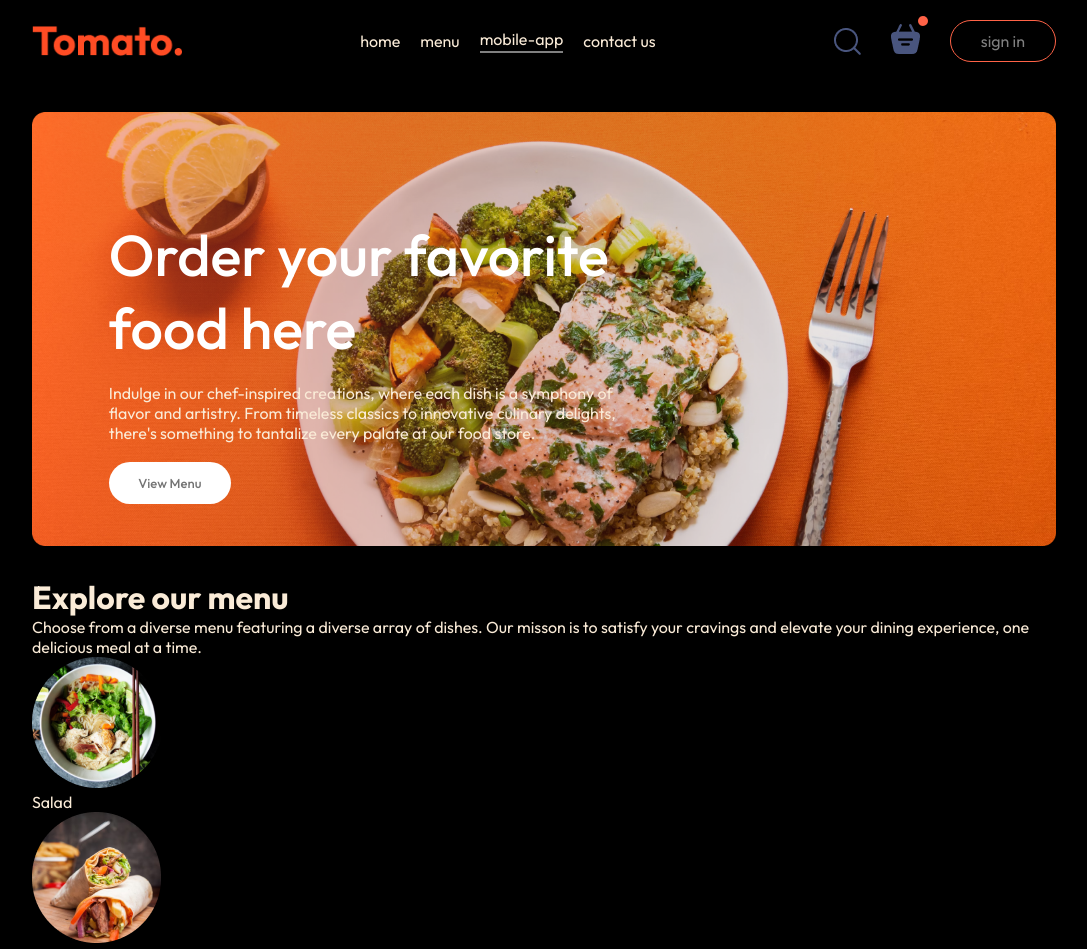
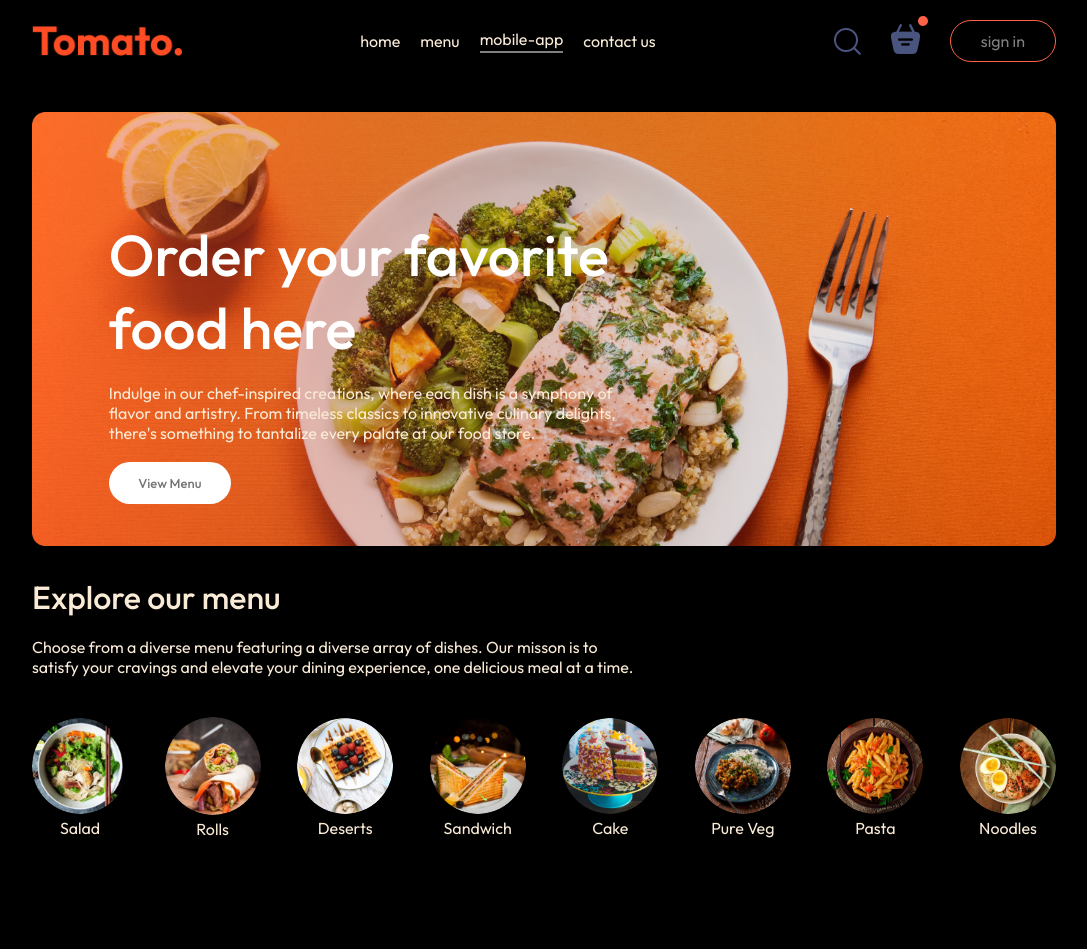
Before and after one commit to SandeepSabu9809/Zomato-Clone, a React (Vite) app in the folder frontend/: page / in a window 1280 px wide. Shown: the top 949 px of the page, without its empty margins (96-1183 px from the left). After the commit the page ends 859 px from the top, so only its background shows below. Built offline with nearby package versions, Linux system fonts and the light colour scheme.

Commit message:
stylizing exploremenu

```diff
--- a/frontend/src/components/ExploreMenu/ExploreMenu.css
+++ b/frontend/src/components/ExploreMenu/ExploreMenu.css
@@ -0,0 +1,32 @@
+.explore-menu{
+    display: flex;
+    flex-direction: column;
+    gap: 20px;
+}
+.explore-menu h1{
+    /* color: #262626; */
+    font-weight: 500;
+}
+.explore-menu-text {
+    max-width: 60%;
+    columns: #808080;
+}
+.explore-menu-list{
+    display: flex;
+    justify-content: space-between;
+    align-items: center;
+    gap: 30px;
+    text-align: center;
+    margin: 20px 0px;
+    overflow-x: scroll;
+}
+.explore-menu-list::-webkit-scrollbar{
+    display: none;
+}
+.explore-menu-list-item img{
+    width: 7.5vw;
+    min-width: 80px;
+    cursor: pointer;
+    border-radius: 50%;
+    transition: 0.2s;
+}
```
Also changed, not shown: frontend/src/components/ExploreMenu/ExploreMenu.jsx (line endings or trailing spaces).
